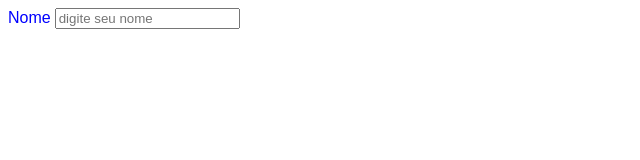
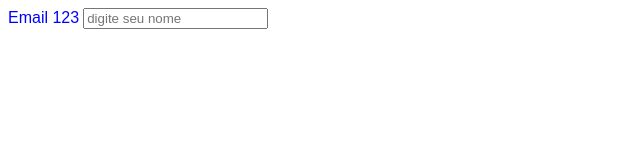
Before and after one commit to eltonapsantos10/formulario-10, a plain HTML site: page index.html in a window 1280 px wide. Shown: the whole page, without its empty margins (0-640 px from the left). Drawn offline with Linux system fonts and the light colour scheme.

Commit message:
alteracai email 123

```diff
--- a/index.html
+++ b/index.html
@@ -10,9 +10,11 @@
 <body>
 
     <form>
-        <label class="form-label" for="name">Nome</label>
+        <label class="form-label" for="name">Email 123</label>
         <input id="name" placeholder="digite seu nome">
     </form>
 
+
+
 </body>
 </html>
```
